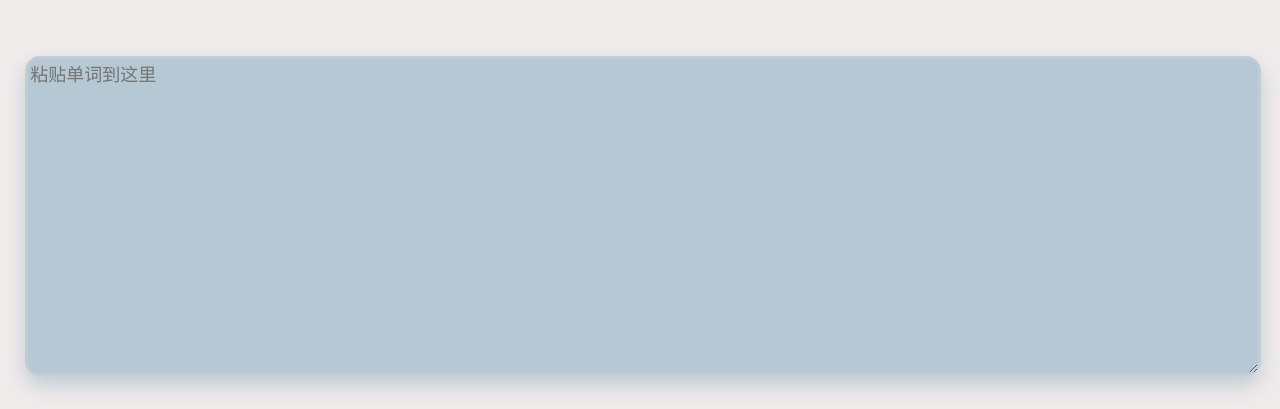
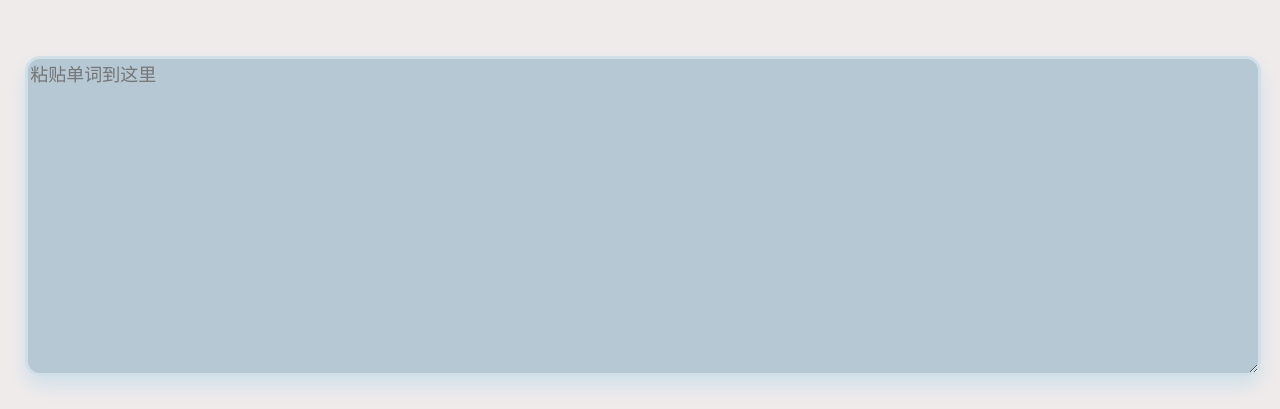
Before and after one commit to wayne0926/wr20060926.github.io, a plain HTML site: page tx/index.html in a window 1280 px wide. Shown: the part 345-754 px from the top of the page. Drawn offline with nearby package versions, Linux system fonts and the light colour scheme.

Commit message:
升级在线听写界面颜色
Signed-off-by: wr20060926 <3462757126@qq.com>

```diff
--- a/tx/index.html
+++ b/tx/index.html
@@ -147,7 +147,7 @@ $('p#autoRotateText').beatText({isAuth:true,upTime:700,downTime:700,beatHeight:"
 
 <!------输入框------->
 <div class="srkdx"style="border-radius:15px;">
-	<textarea style="background-color:#B5C8D3;color:#FFF5E8;box-shadow: 0 10px 20px 0px #C1CCD3;border:3.8px solid #C1CCD3;"class="form-control" id="txtJSON" placeholder="粘贴单词到这里"></textarea>
+	<textarea style="background-color:#B5C8D3;color:#FFF5E8;box-shadow: 0 10px 20px 0px #D0E0E9;border:3.8px solid #D0E0E9;"class="form-control" id="txtJSON" placeholder="粘贴单词到这里"></textarea>
 </div>
 
 <!------按钮1------->
```
